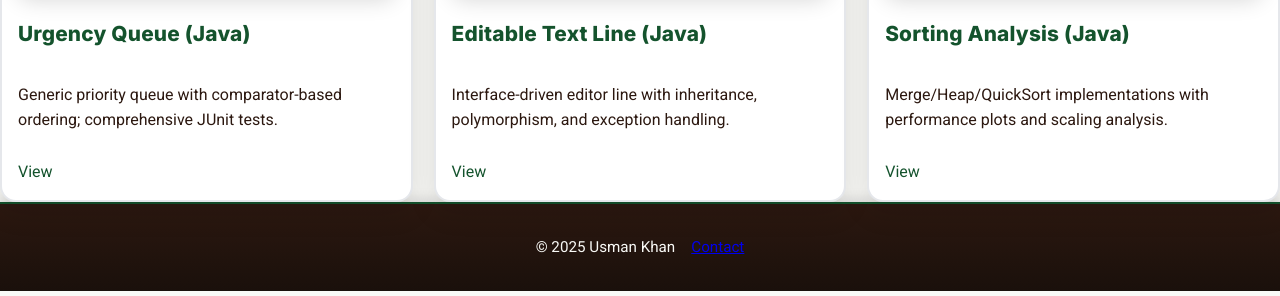
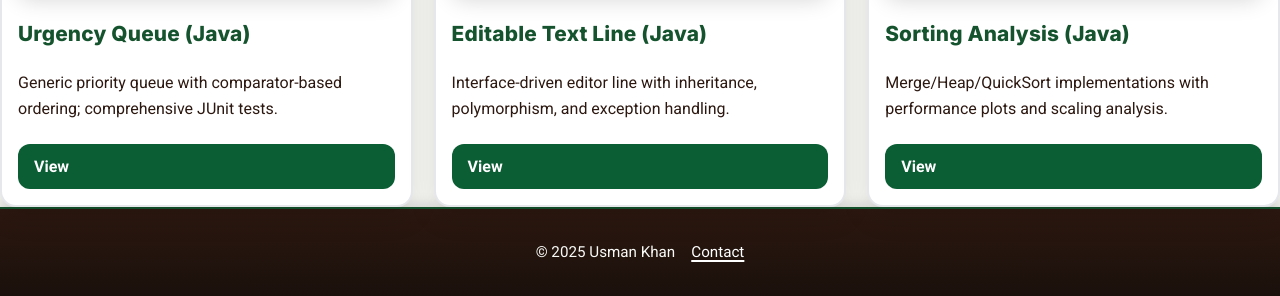
Before and after one commit to uak10904/css-cv-project, a website: page index.html in a window 1280 px wide. Shown: the part 1415-1711 px from the top of the page. Drawn offline with Linux system fonts and the light colour scheme.

Commit message:
Updated CSS Project

```diff
--- a/css/style.css
+++ b/css/style.css
@@ -225,3 +225,38 @@ textarea:focus {
   border-color: #14532d;
   box-shadow: 0 0 0 3px rgba(20,83,45,.25);
 }
+
+/* ========================= */
+/* Minimal, required tweaks  */
+/* ========================= */
+
+/* Make email and footer contact links white */
+.address a,
+footer a {
+  color: #ffffff;
+  text-decoration-thickness: 2px;
+  text-underline-offset: 3px;
+}
+
+/* Improve card text readability (Mathew’s spacing note) */
+.card p {
+  line-height: 1.65;
+  margin: 0.25rem 0 0.75rem;
+}
+
+/* Higher-contrast buttons + keyboard focus */
+.btn {
+  display: inline-block;
+  padding: 0.6rem 1rem;
+  border-radius: 12px;
+  background: #0b5d34;   /* darker green for contrast */
+  color: #ffffff;
+  font-weight: 600;
+  text-decoration: none;
+}
+.btn:hover { filter: brightness(1.1); }
+.btn:focus-visible {
+  outline: 3px solid #ffffff;
+  outline-offset: 3px;
+  box-shadow: 0 0 0 4px rgba(11,93,52,0.35);
+}
--- a/index.html
+++ b/index.html
@@ -90,19 +90,22 @@
           <img src="images/proj_img1.jpg" alt="Urgency Queue project">
           <h3>Urgency Queue (Java)</h3>
           <p>Generic priority queue with comparator-based ordering; comprehensive JUnit tests.</p>
-          <a class="btn" href="#" target="_blank" rel="noopener">View</a>
+          <!-- CHANGED -->
+          <a class="btn" href="projects/urgency-queue.html" target="_blank" rel="noopener">View</a>
         </div>
         <div class="card">
           <img src="images/proj_img2.jpg" alt="Editable Text Line project">
           <h3>Editable Text Line (Java)</h3>
           <p>Interface-driven editor line with inheritance, polymorphism, and exception handling.</p>
-          <a class="btn" href="#" target="_blank" rel="noopener">View</a>
+          <!-- CHANGED -->
+          <a class="btn" href="projects/editable-text-line.html" target="_blank" rel="noopener">View</a>
         </div>
         <div class="card">
           <img src="images/proj_img3.jpg" alt="Sorting Analysis project">
           <h3>Sorting Analysis (Java)</h3>
           <p>Merge/Heap/QuickSort implementations with performance plots and scaling analysis.</p>
-          <a class="btn" href="#" target="_blank" rel="noopener">View</a>
+          <!-- CHANGED -->
+          <a class="btn" href="projects/sorting-analysis.html" target="_blank" rel="noopener">View</a>
         </div>
       </div>
     </section>
```
